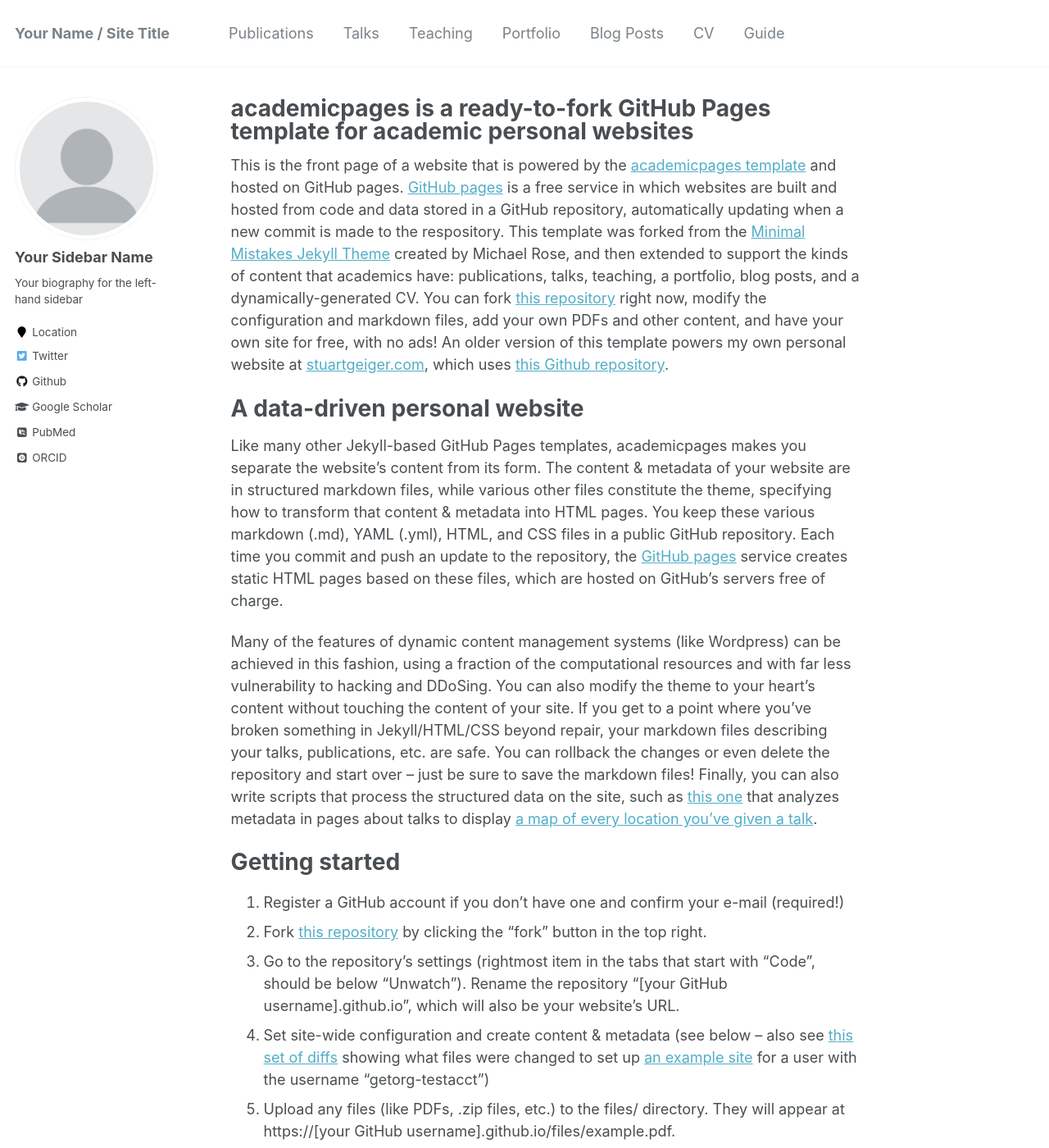
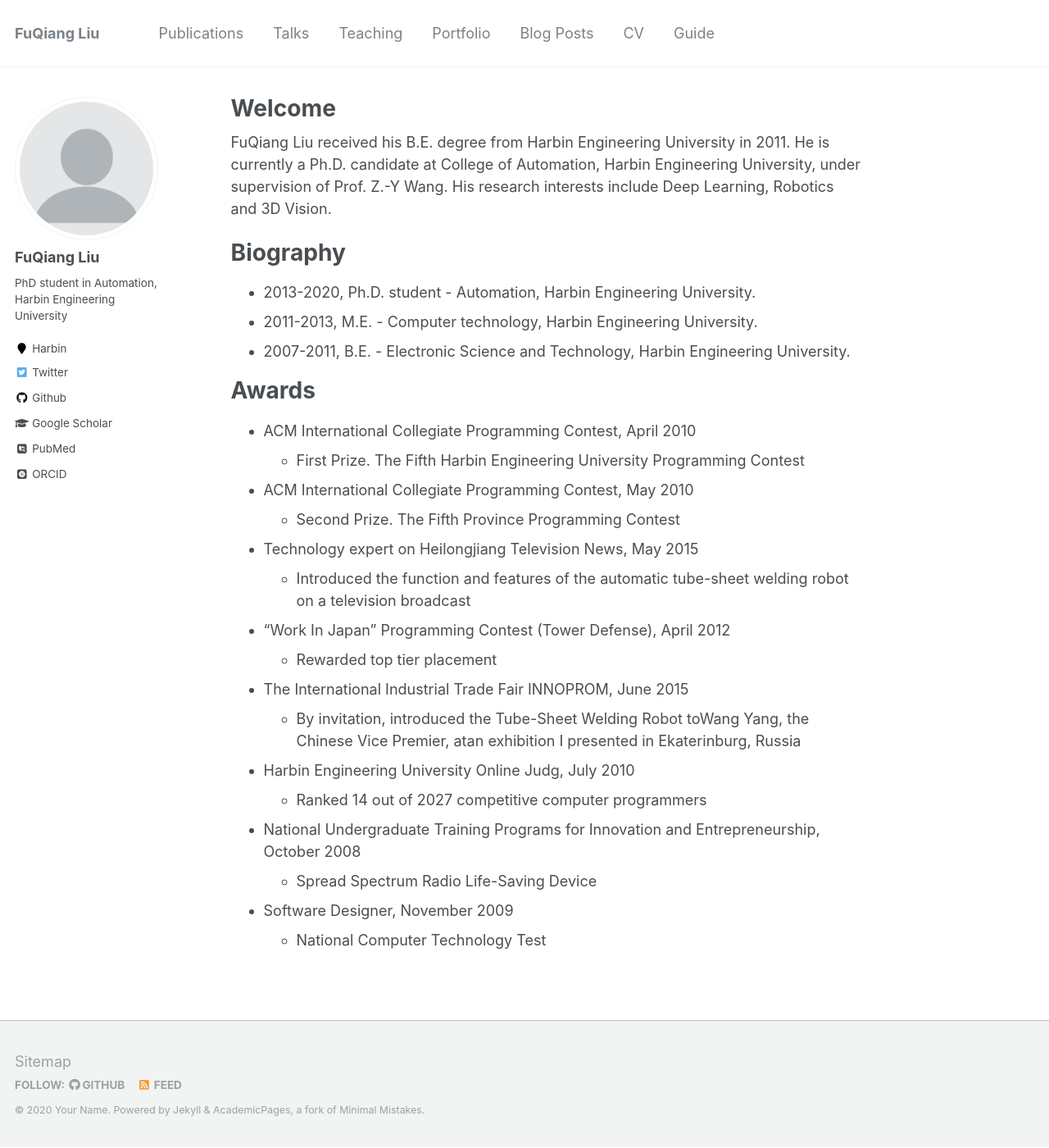
Before and after one commit to ljjyxz123/ljjyxz123.github.io, a Jekyll site: the page built from _pages/about.md, in a window 1280 px wide and 1400 px high. Shown: the whole window at 82% size. Built offline with Jekyll 4.4.1, drawn with Linux system fonts in a browser that asks for light colours; some web fonts are replaced; some of the changed text lies outside the part shown.

Commit message:
update personal information

```diff
--- a/_config.yml
+++ b/_config.yml
@@ -7,13 +7,13 @@
 
 # Site Settings
 locale                   : "en-US"
-title                    : "Your Name / Site Title"
+title                    : "FuQiang Liu"
 title_separator          : "-"
 name                     : &name "Your Name"
 description              : &description "personal description"
-url                      : https://academicpages.github.io # the base hostname & protocol for your site e.g. "https://mmistakes.github.io"
+url                      : https://ljjyxz123.github.io # the base hostname & protocol for your site e.g. "https://mmistakes.github.io"
 baseurl                  : "" # the subpath of your site, e.g. "/blog"
-repository               : "academicpages/academicpages.github.io"
+repository               : "ljjyxz123/ljjyxz123.github.io"
 teaser                   :  # filename of teaser fallback teaser image placed in /images/, .e.g. "500x300.png"
 breadcrumbs              : false # true, false (default)
 words_per_minute         : 160
@@ -80,10 +80,10 @@ analytics:
 
 # Site Author
 author:
-  name             : "Your Sidebar Name"
+  name             : "FuQiang Liu"
   avatar           : "profile.png"
-  bio              : "Your biography for the left-hand sidebar"
-  location         : "Location"
+  bio              : "PhD student in Automation, Harbin Engineering University"
+  location         : "Harbin"
   employer         :
   pubmed           : "https://www.ncbi.nlm.nih.gov/pubmed/?term=john+snow"
   googlescholar    : "http://yourfullgooglescholarurl.com"
--- a/_pages/about.md
+++ b/_pages/about.md
@@ -1,6 +1,6 @@
 ---
 permalink: /
-title: "academicpages is a ready-to-fork GitHub Pages template for academic personal websites"
+title: "Welcome"
 excerpt: "About me"
 author_profile: true
 redirect_from:
@@ -8,43 +8,29 @@ redirect_from:
   - /about.html
 ---
 
-This is the front page of a website that is powered by the [academicpages template](https://github.com/academicpages/academicpages.github.io) and hosted on GitHub pages. [GitHub pages](https://pages.github.com) is a free service in which websites are built and hosted from code and data stored in a GitHub repository, automatically updating when a new commit is made to the respository. This template was forked from the [Minimal Mistakes Jekyll Theme](https://mmistakes.github.io/minimal-mistakes/) created by Michael Rose, and then extended to support the kinds of content that academics have: publications, talks, teaching, a portfolio, blog posts, and a dynamically-generated CV. You can fork [this repository](https://github.com/academicpages/academicpages.github.io) right now, modify the configuration and markdown files, add your own PDFs and other content, and have your own site for free, with no ads! An older version of this template powers my own personal website at [stuartgeiger.com](http://stuartgeiger.com), which uses [this Github repository](https://github.com/staeiou/staeiou.github.io).
+FuQiang Liu received his B.E. degree from Harbin Engineering University in 2011. He is currently a Ph.D. candidate at College of Automation, Harbin Engineering University, under supervision of Prof. Z.-Y Wang. His research interests include Deep Learning, Robotics and 3D Vision.
 
-A data-driven personal website
+Biography
 ======
-Like many other Jekyll-based GitHub Pages templates, academicpages makes you separate the website's content from its form. The content & metadata of your website are in structured markdown files, while various other files constitute the theme, specifying how to transform that content & metadata into HTML pages. You keep these various markdown (.md), YAML (.yml), HTML, and CSS files in a public GitHub repository. Each time you commit and push an update to the repository, the [GitHub pages](https://pages.github.com/) service creates static HTML pages based on these files, which are hosted on GitHub's servers free of charge.
+* 2013-2020, Ph.D. student - Automation, Harbin Engineering University.
+* 2011-2013, M.E. - Computer technology, Harbin Engineering University.
+* 2007-2011, B.E. - Electronic Science and Technology, Harbin Engineering University.
 
-Many of the features of dynamic content management systems (like Wordpress) can be achieved in this fashion, using a fraction of the computational resources and with far less vulnerability to hacking and DDoSing. You can also modify the theme to your heart's content without touching the content of your site. If you get to a point where you've broken something in Jekyll/HTML/CSS beyond repair, your markdown files describing your talks, publications, etc. are safe. You can rollback the changes or even delete the repository and start over -- just be sure to save the markdown files! Finally, you can also write scripts that process the structured data on the site, such as [this one](https://github.com/academicpages/academicpages.github.io/blob/master/talkmap.ipynb) that analyzes metadata in pages about talks to display [a map of every location you've given a talk](https://academicpages.github.io/talkmap.html).
-
-Getting started
+Awards
 ======
-1. Register a GitHub account if you don't have one and confirm your e-mail (required!)
-1. Fork [this repository](https://github.com/academicpages/academicpages.github.io) by clicking the "fork" button in the top right.
-1. Go to the repository's settings (rightmost item in the tabs that start with "Code", should be below "Unwatch"). Rename the repository "[your GitHub username].github.io", which will also be your website's URL.
-1. Set site-wide configuration and create content & metadata (see below -- also see [this set of diffs](http://archive.is/3TPas) showing what files were changed to set up [an example site](https://getorg-testacct.github.io) for a user with the username "getorg-testacct")
-1. Upload any files (like PDFs, .zip files, etc.) to the files/ directory. They will appear at https://[your GitHub username].github.io/files/example.pdf.
-1. Check status by going to the repository settings, in the "GitHub pages" section
-
-Site-wide configuration
-------
-The main configuration file for the site is in the base directory in [_config.yml](https://github.com/academicpages/academicpages.github.io/blob/master/_config.yml), which defines the content in the sidebars and other site-wide features. You will need to replace the default variables with ones about yourself and your site's github repository. The configuration file for the top menu is in [_data/navigation.yml](https://github.com/academicpages/academicpages.github.io/blob/master/_data/navigation.yml). For example, if you don't have a portfolio or blog posts, you can remove those items from that navigation.yml file to remove them from the header.
-
-Create content & metadata
-------
-For site content, there is one markdown file for each type of content, which are stored in directories like _publications, _talks, _posts, _teaching, or _pages. For example, each talk is a markdown file in the [_talks directory](https://github.com/academicpages/academicpages.github.io/tree/master/_talks). At the top of each markdown file is structured data in YAML about the talk, which the theme will parse to do lots of cool stuff. The same structured data about a talk is used to generate the list of talks on the [Talks page](https://academicpages.github.io/talks), each [individual page](https://academicpages.github.io/talks/2012-03-01-talk-1) for specific talks, the talks section for the [CV page](https://academicpages.github.io/cv), and the [map of places you've given a talk](https://academicpages.github.io/talkmap.html) (if you run this [python file](https://github.com/academicpages/academicpages.github.io/blob/master/talkmap.py) or [Jupyter notebook](https://github.com/academicpages/academicpages.github.io/blob/master/talkmap.ipynb), which creates the HTML for the map based on the contents of the _talks directory).
-
-**Markdown generator**
-
-I have also created [a set of Jupyter notebooks](https://github.com/academicpages/academicpages.github.io/tree/master/markdown_generator
-) that converts a CSV containing structured data about talks or presentations into individual markdown files that will be properly formatted for the academicpages template. The sample CSVs in that directory are the ones I used to create my own personal website at stuartgeiger.com. My usual workflow is that I keep a spreadsheet of my publications and talks, then run the code in these notebooks to generate the markdown files, then commit and push them to the GitHub repository.
-
-How to edit your site's GitHub repository
-------
-Many people use a git client to create files on their local computer and then push them to GitHub's servers. If you are not familiar with git, you can directly edit these configuration and markdown files directly in the github.com interface. Navigate to a file (like [this one](https://github.com/academicpages/academicpages.github.io/blob/master/_talks/2012-03-01-talk-1.md) and click the pencil icon in the top right of the content preview (to the right of the "Raw | Blame | History" buttons). You can delete a file by clicking the trashcan icon to the right of the pencil icon. You can also create new files or upload files by navigating to a directory and clicking the "Create new file" or "Upload files" buttons.
-
-Example: editing a markdown file for a talk
-![Editing a markdown file for a talk](/images/editing-talk.png)
-
-For more info
-------
-More info about configuring academicpages can be found in [the guide](https://academicpages.github.io/markdown/). The [guides for the Minimal Mistakes theme](https://mmistakes.github.io/minimal-mistakes/docs/configuration/) (which this theme was forked from) might also be helpful.
+* ACM International Collegiate Programming Contest, April 2010
+  * First Prize. The Fifth Harbin Engineering University Programming Contest
+* ACM International Collegiate Programming Contest, May 2010
+  * Second Prize. The Fifth Province Programming Contest
+* Technology expert on Heilongjiang Television News, May 2015
+  * Introduced the function and features of the automatic tube-sheet welding robot on a television broadcast
+* “Work In Japan” Programming Contest (Tower Defense), April 2012
+  * Rewarded top tier placement
+* The International Industrial Trade Fair INNOPROM, June 2015
+  * By invitation, introduced the Tube-Sheet Welding Robot toWang Yang, the Chinese Vice Premier, atan exhibition I presented in Ekaterinburg, Russia
+* Harbin Engineering University Online Judg, July 2010
+  * Ranked 14 out of 2027 competitive computer programmers
+* National Undergraduate Training Programs for Innovation and Entrepreneurship, October 2008
+  * Spread Spectrum Radio Life-Saving Device
+* Software Designer, November 2009
+  * National Computer Technology Test
```
